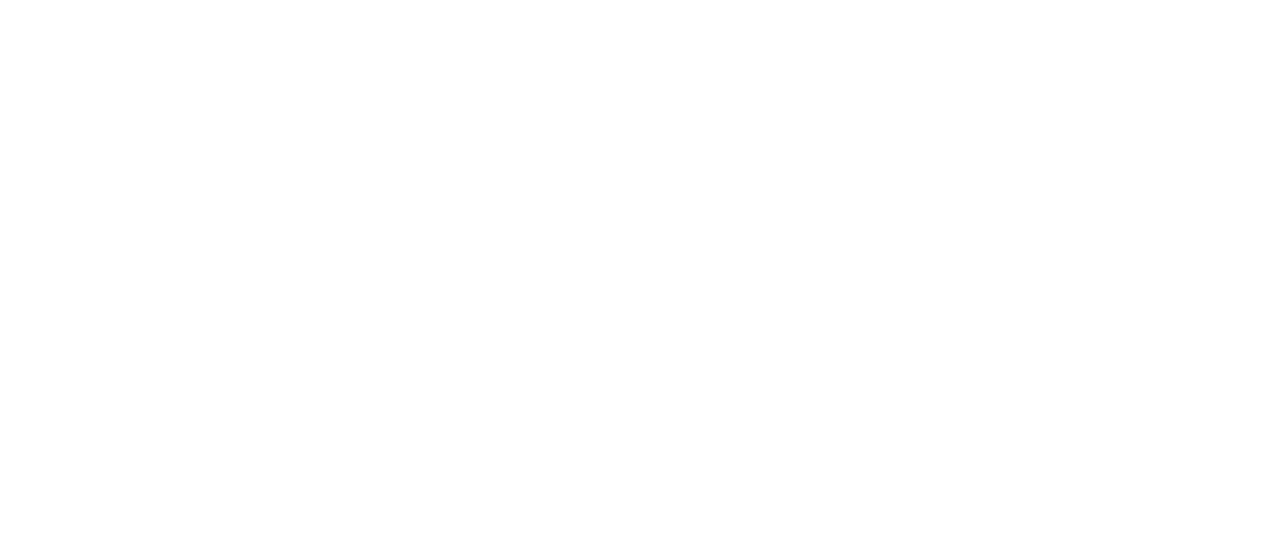
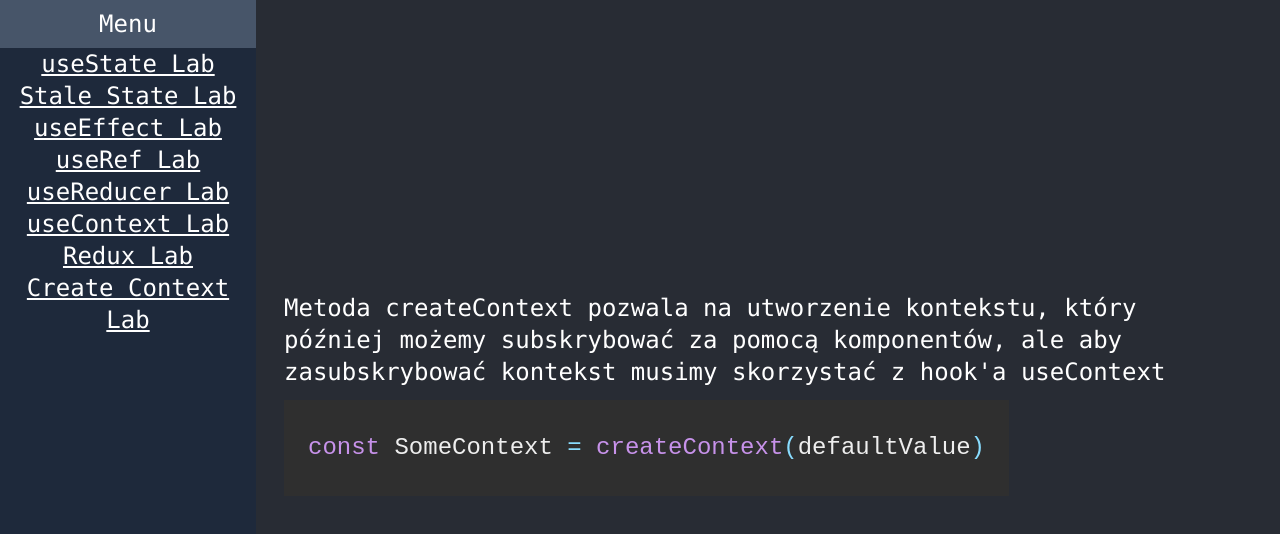
Before and after one commit to DominikRasinski/react-simple-practise, a React (Create React App) app in the folder react-laboratory/laboratory/: page /createContextLab in a window 1280 px wide. Shown: the top 534 px of the page. Built offline with nearby package versions, Linux system fonts and the light colour scheme.

Commit message:
Add info about createContext and make some improvements in menu

```diff
--- a/react-laboratory/laboratory/data/data.json
+++ b/react-laboratory/laboratory/data/data.json
@@ -28,6 +28,10 @@
       {
         "path": "/reduxLab",
         "label": "Redux Lab"
+      },
+      {
+        "path": "/createContextLab",
+        "label": "Create Context Lab"
       }
     ],
     "technics": [
--- a/react-laboratory/laboratory/src/App.tsx
+++ b/react-laboratory/laboratory/src/App.tsx
@@ -9,57 +9,13 @@ import { UseReducerLab } from './labolatory/useReducerLab';
 import { UseContextLab } from './labolatory/useContextLab';
 import { MenuForLabStructure } from './components/menuForLab';
 import { ReduxLab } from './labolatory/reduxLab';
+import {LinksList} from "./components/linksList/linksList";
 import './App.css';
 
 function App() {
   return (
     <div className='App'>
-      <BrowserRouter>
-        <Routes>
-          <Route
-            path='/'
-            index
-            element={<HomePageStructure />}
-          />
-          <Route
-            path='/'
-            element={<MenuForLabStructure />}>
-            <Route
-              path='useStateLab'
-              element={<UseStateLab />}
-            />
-            <Route
-              path='/staleStateLab'
-              element={<StaleStateLab />}
-            />
-            <Route
-              path='/useEffectLab'
-              element={<UseEffectLab />}
-            />
-            <Route
-              path='/useRefLab'
-              element={<UseRefLab />}
-            />
-            <Route
-              path='/useReducerLab'
-              element={<UseReducerLab />}
-            />
-            <Route
-              path='/useContextLab'
-              element={<UseContextLab />}
-            />
-            <Route
-              path='/reduxLab'
-              element={<ReduxLab />}
-            />
-          </Route>
-
-          <Route
-            path='*'
-            element={<div>Not Found</div>}
-          />
-        </Routes>
-      </BrowserRouter>
+      <LinksList type={'routes'} />
     </div>
   );
 }
--- a/react-laboratory/laboratory/src/components/homePage.tsx
+++ b/react-laboratory/laboratory/src/components/homePage.tsx
@@ -1,5 +1,5 @@
 import React from 'react';
-import { LinksList } from './linksList';
+import { LinksList } from './linksList/linksList';
 import { Outlet } from 'react-router-dom';
 
 type HomePageProps = {
--- a/react-laboratory/laboratory/src/components/linksList.tsx
+++ /dev/null
@@ -1,47 +0,0 @@
-import { NavLink } from "react-router-dom";
-import { useEffect } from "react";
-
-export const LinksList = () => {
-  // useEffect(() => {
-  //   async function fetchData() {
-  //     const url = "http://localhost:8000/menu";
-  //     try {
-  //       const response = await fetch(url);
-  //       if (!response.ok) {
-  //         throw new Error(`Response status: ${response.status}`);
-  //       }
-  //       const json = await response.json();
-  //       console.log(json);
-  //     } catch (error) {
-  //       console.error(error);
-  //     }
-  //   }
-  //   fetchData();
-  // }, []);
-
-  return (
-    <ol className="list-decimal underline ">
-      <li>
-        <NavLink to="/useStateLab">useState Lab</NavLink>
-      </li>
-      <li>
-        <NavLink to="/staleStateLab">Stale State Lab</NavLink>
-      </li>
-      <li>
-        <NavLink to="/useEffectLab">useEffect Lab</NavLink>
-      </li>
-      <li>
-        <NavLink to="/useRefLab">useRef Lab</NavLink>
-      </li>
-      <li>
-        <NavLink to="/useReducerLab">useReducer Lab</NavLink>
-      </li>
-      <li>
-        <NavLink to="/useContextLab">useContext Lab</NavLink>
-      </li>
-      <li>
-        <NavLink to="/reduxLab">Redux Lab</NavLink>
-      </li>
-    </ol>
-  );
-};
--- /dev/null
+++ b/react-laboratory/laboratory/src/components/linksList/linksElements.tsx
@@ -0,0 +1,34 @@
+import { NavLink } from "react-router-dom";
+
+export const LinksElements = () => {
+  return (
+    <>
+      <ol className="list-decimal underline ">
+        <li>
+          <NavLink to="/useStateLab">useState Lab</NavLink>
+        </li>
+        <li>
+          <NavLink to="/staleStateLab">Stale State Lab</NavLink>
+        </li>
+        <li>
+          <NavLink to="/useEffectLab">useEffect Lab</NavLink>
+        </li>
+        <li>
+          <NavLink to="/useRefLab">useRef Lab</NavLink>
+        </li>
+        <li>
+          <NavLink to="/useReducerLab">useReducer Lab</NavLink>
+        </li>
+        <li>
+          <NavLink to="/useContextLab">useContext Lab</NavLink>
+        </li>
+        <li>
+          <NavLink to="/reduxLab">Redux Lab</NavLink>
+        </li>
+        <li>
+          <NavLink to={"/createContextLab"}>Create Context Lab</NavLink>
+        </li>
+      </ol>
+    </>
+  )
+}
--- /dev/null
+++ b/react-laboratory/laboratory/src/components/linksList/linksList.tsx
@@ -0,0 +1,20 @@
+import { NavLink } from "react-router-dom";
+import { useEffect } from "react";
+import {LinksElements} from "./linksElements";
+import {RoutesElement} from "./routesElement";
+
+type LinksListProps = {
+  type?: 'links' | 'routes';
+}
+
+export const LinksList = (props: LinksListProps) => {
+  const {type = 'links'} = props;
+  switch (type) {
+    case 'links':
+      return <LinksElements />
+    case 'routes':
+      return <RoutesElement />
+    default:
+      return <LinksElements />
+  }
+};
--- /dev/null
+++ b/react-laboratory/laboratory/src/components/linksList/routesElement.tsx
@@ -0,0 +1,67 @@
+import { BrowserRouter, Route, Routes } from "react-router-dom";
+import UseStateLab from "../../labolatory/useStateLab";
+import { StaleStateLab } from "../../labolatory/staleStateLab";
+import { UseEffectLab } from "../../labolatory/useEffectLab";
+import { UseRefLab } from "../../labolatory/useRefLab";
+import { UseReducerLab } from "../../labolatory/useReducerLab";
+import { UseContextLab } from "../../labolatory/useContextLab";
+import { ReduxLab } from "../../labolatory/reduxLab";
+import {CreateContextLab} from "../../labolatory/createContextLab";
+import React from "react";
+import { MenuForLabStructure } from "../menuForLab";
+import { HomePageStructure } from "../homePage";
+
+export const RoutesElement = () => {
+  return (
+    <BrowserRouter>
+      <Routes>
+        <Route
+          path='/'
+          index
+          element={<HomePageStructure />}
+        />
+        <Route
+          path='/'
+          element={<MenuForLabStructure />}>
+          <Route
+            path='useStateLab'
+            element={<UseStateLab />}
+          />
+          <Route
+            path='/staleStateLab'
+            element={<StaleStateLab />}
+          />
+          <Route
+            path='/useEffectLab'
+            element={<UseEffectLab />}
+          />
+          <Route
+            path='/useRefLab'
+            element={<UseRefLab />}
+          />
+          <Route
+            path='/useReducerLab'
+            element={<UseReducerLab />}
+          />
+          <Route
+            path='/useContextLab'
+            element={<UseContextLab />}
+          />
+          <Route
+            path='/reduxLab'
+            element={<ReduxLab />}
+          />
+          <Route
+            path='/createContextLab'
+            element={<CreateContextLab />}
+          />
+        </Route>
+
+        <Route
+          path='*'
+          element={<div>Not Found</div>}
+        />
+      </Routes>
+    </BrowserRouter>
+  )
+}
--- a/react-laboratory/laboratory/src/components/menuForLab.tsx
+++ b/react-laboratory/laboratory/src/components/menuForLab.tsx
@@ -1,5 +1,5 @@
 import { Outlet } from "react-router-dom";
-import { LinksList } from "./linksList";
+import { LinksList } from "./linksList/linksList";
 import { MenuStrategy } from "../modules/MenuStrategy";
 import { useEffect } from "react";
 
--- /dev/null
+++ b/react-laboratory/laboratory/src/labolatory/createContextLab.tsx
@@ -0,0 +1,18 @@
+import {LaboContainer} from "../components/laboContainer";
+import {InsideContainers} from "../components/InsideContainers";
+import {HighlighSyntax} from "../components/HighlighSyntax";
+
+const createContextExample = "const SomeContext = createContext(defaultValue)";
+
+export const CreateContextLab = () => {
+  return (
+    <LaboContainer >
+      <InsideContainers type={"toLeft"}>
+        <div>
+          Metoda createContext pozwala na utworzenie kontekstu, który później możemy subskrybować za pomocą komponentów, ale aby zasubskrybować kontekst musimy skorzystać z hook'a useContext
+        </div>
+        <HighlighSyntax codeString={createContextExample} />
+      </InsideContainers>
+    </LaboContainer>
+  )
+}
--- a/react-laboratory/laboratory/src/labolatory/useContextLab.tsx
+++ b/react-laboratory/laboratory/src/labolatory/useContextLab.tsx
@@ -12,7 +12,7 @@ export const UseContextLab = () => {
       <InsideContainers type="toLeft">
         <div>
           UseContext jest specjalnym hookiem który pozwala na
-          subskrypcję/obserwację context'u znajdującego się w komponencie
+          subskrypcję/obserwację context'u znajdującego się w komponencie, aby móc zasubskrybować kontekst komponentu najpierw należy stworzyć kontekst za pomocą createContext
         </div>
         <HighlighSyntax codeString={codeExample} />
       </InsideContainers>
```
